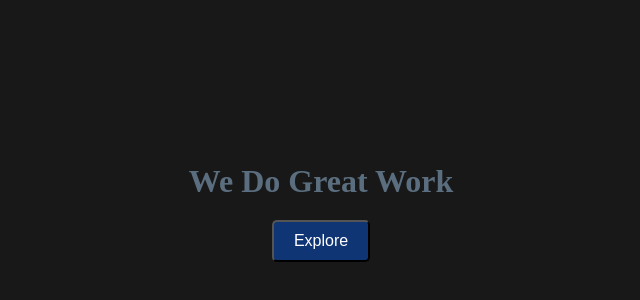
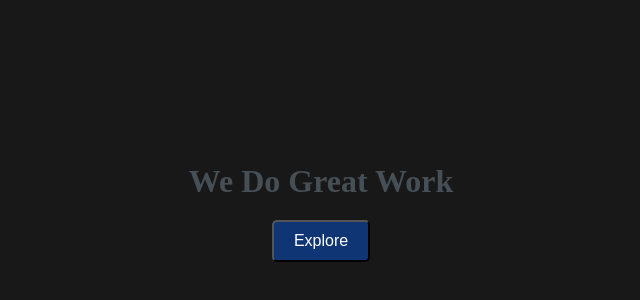
Before and after one commit to SURENDRA-SINGH-SHEKHAWAT/my-first-repo, a plain HTML site: page index.html in a window 1280 px wide. Shown: the part 188-488 px from the top of the page, without its empty margins (319-959 px from the left). Drawn offline with Linux system fonts and the light colour scheme.

Commit message:
nine commit

```diff
--- a/style.css
+++ b/style.css
@@ -17,7 +17,7 @@ body{
     background: #181818;
 }
 h1{
-    color: rgb(91, 110, 127);
+    color: rgb(70, 79, 86);
 }
 button{
     padding: 10px 20px ;
```
